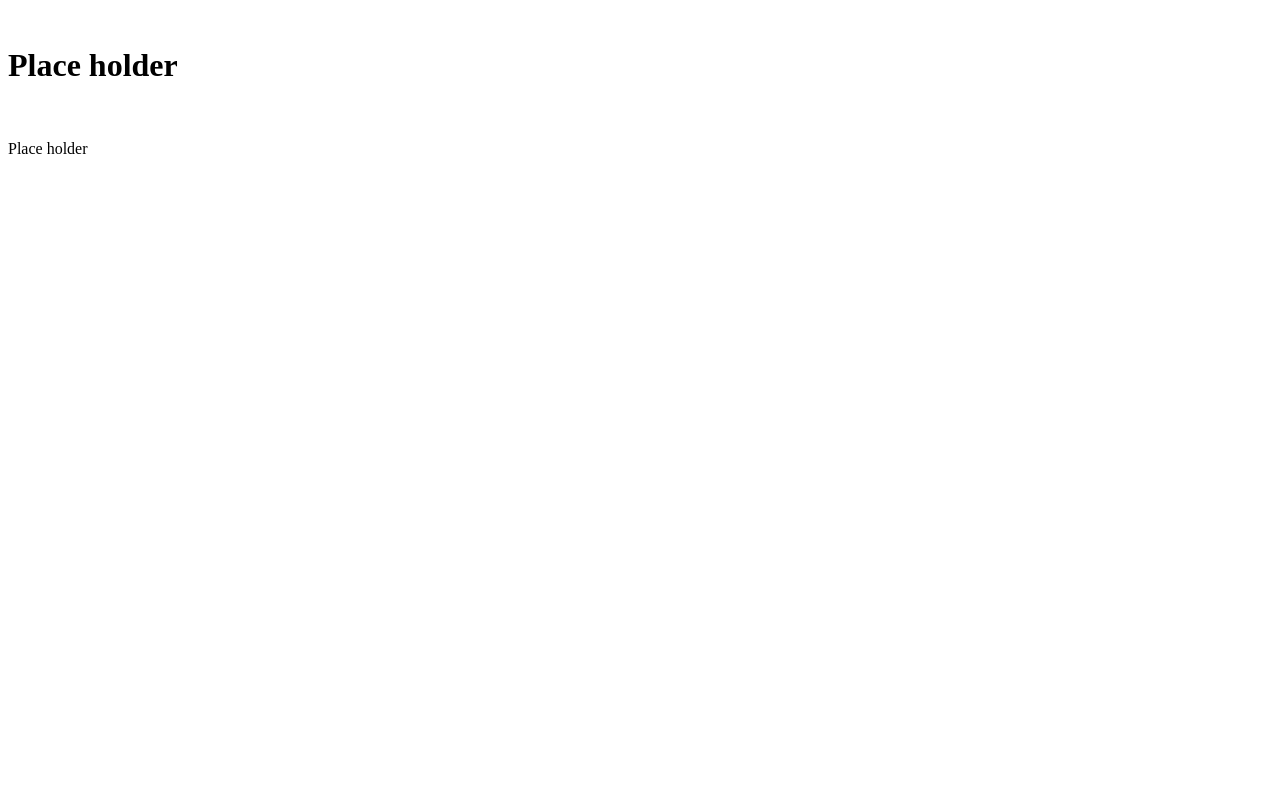
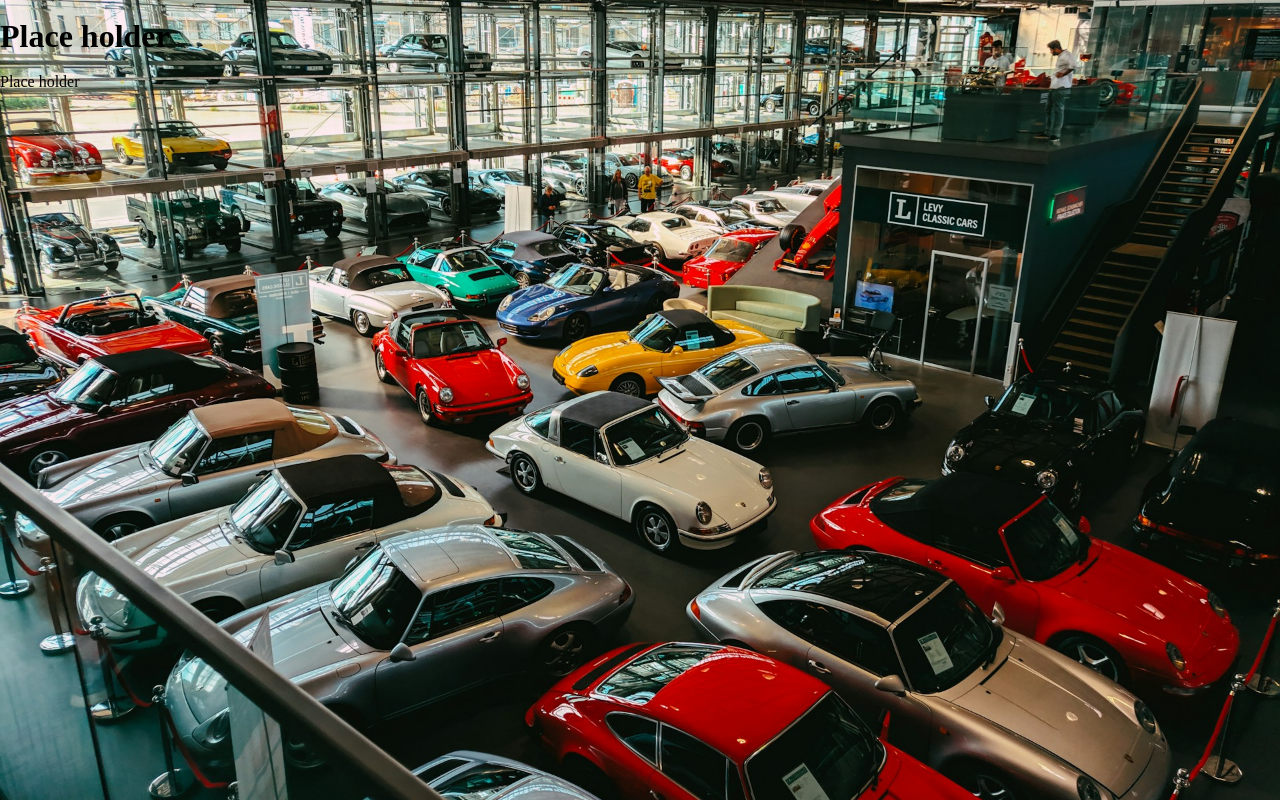
Before and after one commit to gszp1/BigData-Project, a React (Vite) app in the folder frontend/: page / in a window 1280 px wide. Built offline with nearby package versions, Linux system fonts and the light colour scheme.

Commit message:
Adds background image.

```diff
--- a/frontend/index.html
+++ b/frontend/index.html
@@ -5,6 +5,7 @@
     <link rel="icon" type="image/svg+xml" href="/src/assets/images/favicon.ico" />
     <meta name="viewport" content="width=device-width, initial-scale=1.0" />
     <title>CarWorthy - Your online car price predictor</title>
+    <link rel="stylesheet" href="/src/assets/styles.css">
   </head>
   <body>
     <div id="root"></div>
--- a/frontend/src/assets/styles.css
+++ b/frontend/src/assets/styles.css
@@ -0,0 +1,14 @@
+* {
+    margin: 0;
+    padding: 0;
+}
+
+body {
+    height: 100vh;
+    width: 100vw;
+}
+
+#root {
+    height: 100%;
+    width: 100%;
+}
--- a/frontend/src/components/PageLayout/PageLayout.module.css
+++ b/frontend/src/components/PageLayout/PageLayout.module.css
@@ -1,6 +1,13 @@
 .component {
+    width: 100%;
+    height: 100%;
+
+    background-image: url("/src/assets/images/background-image.jpg");
+    background-size: cover;
+    background-position: center center;
+    background-repeat: no-repeat;
+    overflow: hidden;
 }
 
 .layout {
-
 }
```
